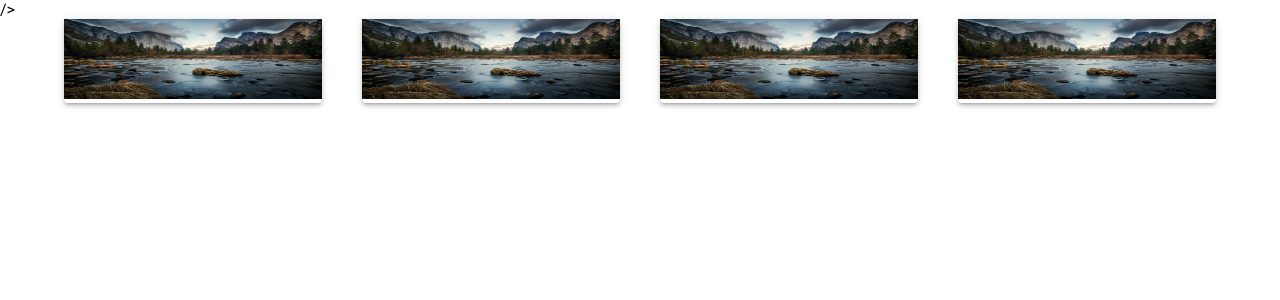
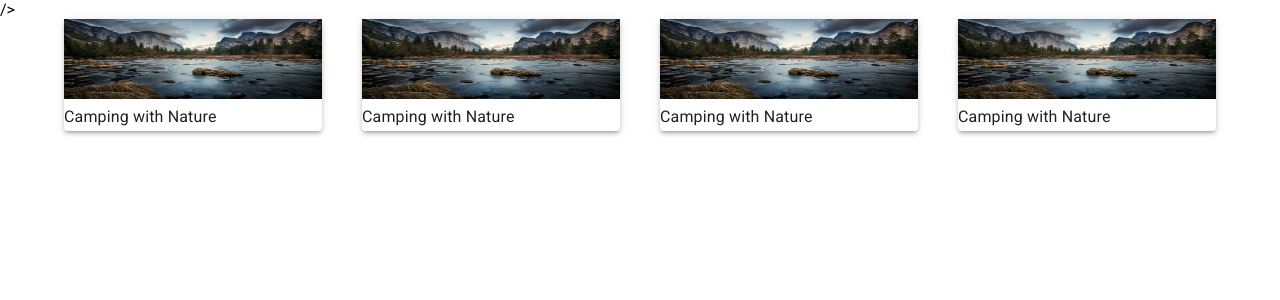
Before and after one commit to thanhle0203/Vacation-Tour, a React (Create React App) app in the folder vacation-tour/: page / in a window 1280 px wide. Shown: the top 300 px of the page. Built offline with nearby package versions, Linux system fonts and the light colour scheme.

Commit message:
Added images and subtitle

```diff
--- a/vacation-tour/src/components/TourCard.js
+++ b/vacation-tour/src/components/TourCard.js
@@ -1,5 +1,5 @@
 import React from 'react';
-import { Paper, Grid } from '@mui/material';
+import { Paper, Grid, Typography } from '@mui/material';
 import yosemity from '../images/yosemity.png';
 
 const TourCard = () => {
@@ -10,6 +10,10 @@ const TourCard = () => {
           alt=''
           className='img'
         />
+
+        <Typography variant='subtitle1' component='h2'>
+          Camping with Nature
+        </Typography>
       </Paper>
     </Grid>
   )
```
Also changed, not shown: 1 other file (tests, documents, lock files or other folders).
